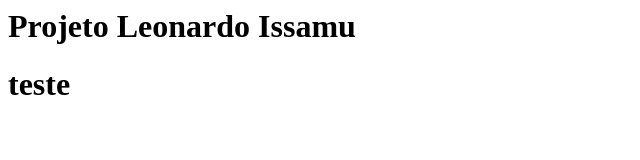
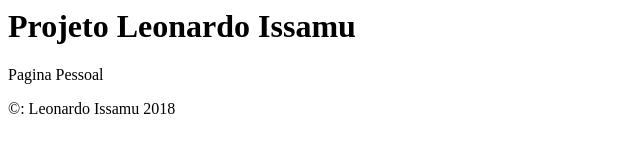
Before and after one commit to a9informatica/curso-git, a plain HTML site: page index.html in a window 1280 px wide. Shown: the whole page, without its empty margins (0-640 px from the left). Drawn offline with Linux system fonts and the light colour scheme.

Commit message:
Adicionando tag footer

```diff
--- a/index.html
+++ b/index.html
@@ -1,10 +1,14 @@
 <html>
 
 	<head>
+		<title>Meu Site Pessoal</title>
 	</head>
 	<body>
 		<h1>Projeto Leonardo Issamu</h1>
-		<h1>teste </h1>
+		<p>Pagina Pessoal </p>
+		<footer>
+			&copy: Leonardo Issamu 2018
+		</footer>
 	</body>
 
 </html>
```
